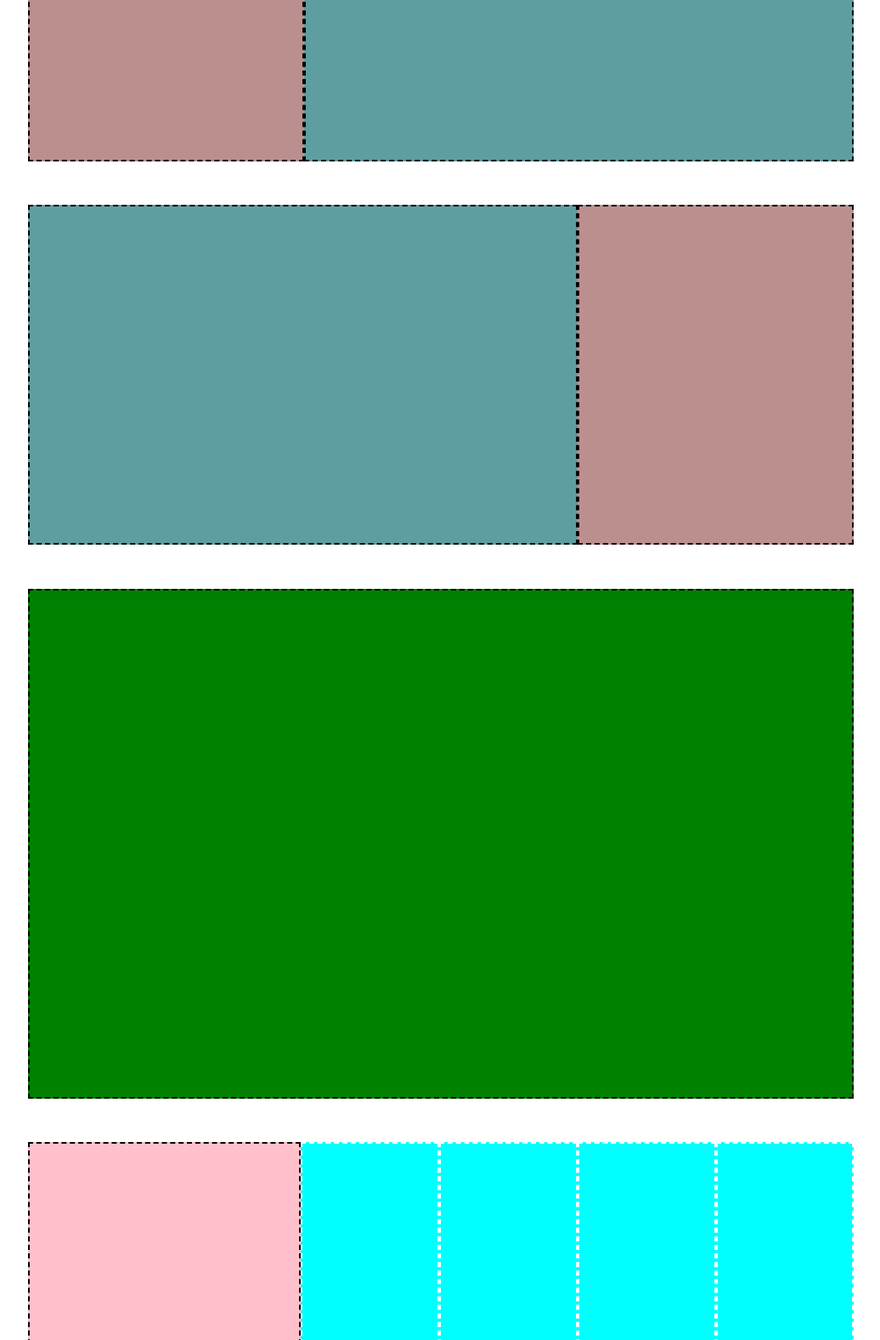
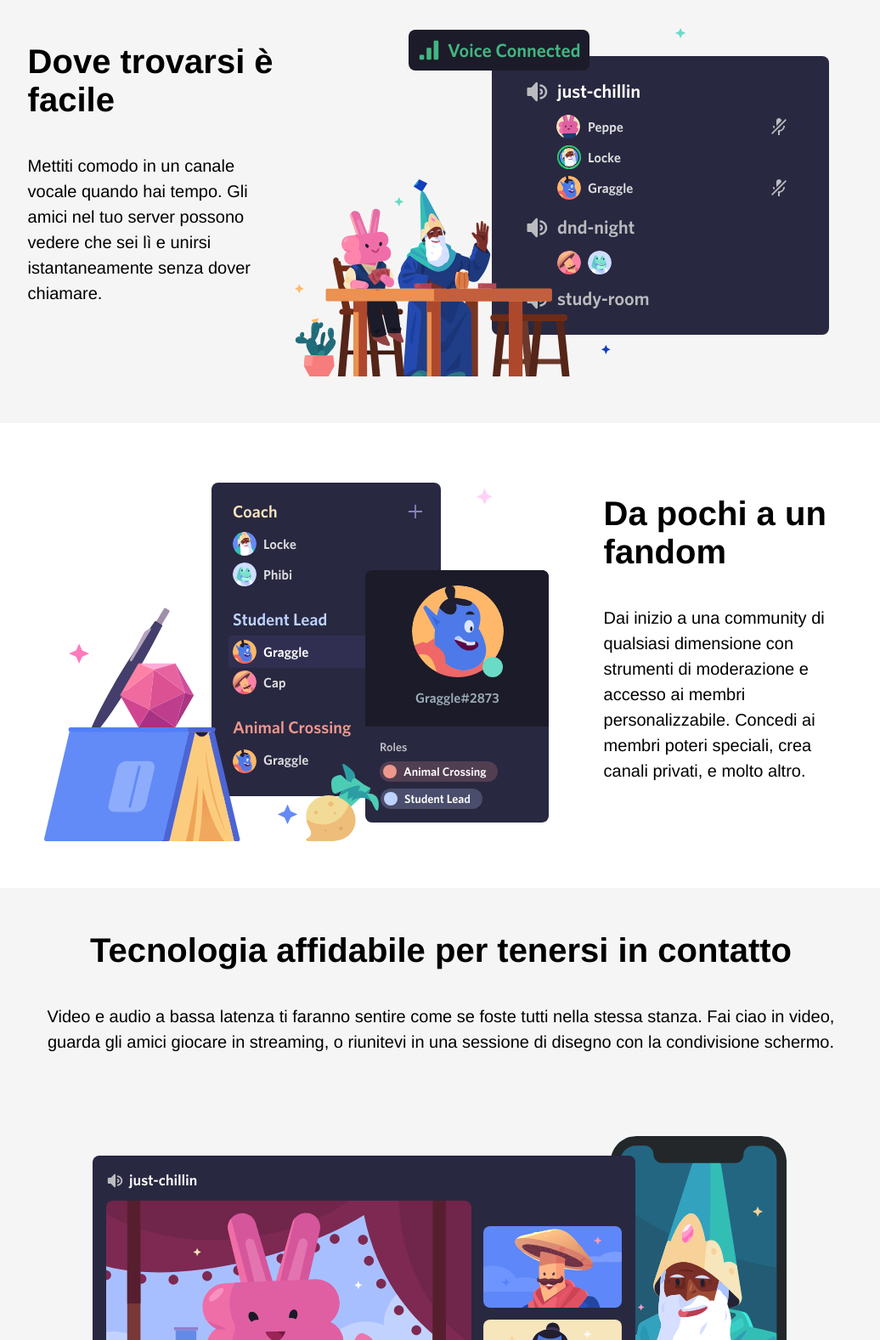
Before and after one commit to PaoloVisone/htmlcss-discord, a plain HTML site: page index.html in a window 1280 px wide. Shown: the part 1223-2800 px from the top of the page at 85% size, without its empty margins (121-1157 px from the left). Drawn offline with Linux system fonts and the light colour scheme.

Commit message:
Add all [MAIN]

```diff
--- a/index.html
+++ b/index.html
@@ -63,28 +63,78 @@
 
         <section class="content white">
 
-            <div class="box-cielo"></div>
-            <div class="box-rosa"></div>
+            <div class="box-item">
+                <img src="img/item1.svg" alt="Item1">
+            </div>
+            <div class="box-text">
+                <h2>Un luogo a invito con tutto lo spazio necessario per parlare
+                </h2>
+
+                <p class="text-contentBox">
+                    I server Discord sono organizzati in canali tematici in cui puoi collaborare, condividere o
+                    semplicemente parlare della tua giornata senza intasare una chat di gruppo.
+                </p>
+            </div>
 
         </section>
 
         <section class="content gray">
 
-            <div class="box-rosa"></div>
-            <div class="box-cielo"></div>
+            <div class="box-text">
+
+                <h2>
+                    Dove trovarsi è facile
+                </h2>
+
+                <p class="text-contentBox">
+                    Mettiti comodo in un canale vocale quando hai tempo. Gli amici nel tuo server possono vedere che sei
+                    lì e unirsi istantaneamente senza dover chiamare.
+                </p>
+
+            </div>
+
+            <div class="box-item">
+
+                <img src="img/item2.svg" alt="Item2">
+
+            </div>
 
         </section>
 
         <section class="content white">
 
-            <div class="box-cielo"></div>
-            <div class="box-rosa"></div>
+            <div class="box-item">
+                <img src="img/item3.svg" alt="Item3">
+            </div>
+            <div class="box-text">
+                <h2>Da pochi a un fandom
+                </h2>
+
+                <p class="text-contentBox">
+                    Dai inizio a una community di qualsiasi dimensione con strumenti di moderazione e accesso ai membri
+                    personalizzabile. Concedi ai membri poteri speciali, crea canali privati, e molto altro.
+                </p>
+            </div>
 
         </section>
 
         <section class="content gray">
 
-            <div class="box-big-verde"></div>
+            <div></div>
+
+            <div class="box-big">
+                <h2>
+                    Tecnologia affidabile per tenersi in contatto
+                </h2>
+
+                <p class="text-contentBox">
+                    Video e audio a bassa latenza ti faranno sentire come se foste tutti nella stessa stanza. Fai ciao
+                    in video, guarda gli amici giocare in streaming, o riunitevi in una sessione di disegno con la
+                    condivisione schermo.
+                </p>
+
+                <img src="img/item4-big.svg" alt="Item4-big">
+            </div>
 
         </section>
 
--- a/style.css
+++ b/style.css
@@ -88,11 +88,19 @@ h1 {
     /* margin-bottom: 50px; */
 }
 
+h2 {
+    font-size: 40px;
+}
+
 p {
     color: white;
-    line-height: 25px;
+    line-height: 30px;
     font-size: 20px;
     padding: 40px 0;
+}
+
+.text-contentBox {
+    color: black;
 }
 
 .btn-mac {
@@ -114,17 +122,16 @@ p {
     display: flex;
     justify-content: center;
     align-items: center;
-    padding: 2% 12%;
+    padding: 4% 12%;
+}
+
+.gray {
+    background-color: rgba(237, 235, 235, 0.522);
 }
 
 /*  Debug
 .blu {
      background-color: blue;
-}
-
-
-.gray {
-    background-color: gray;
 }
 
 .black {
@@ -136,24 +143,28 @@ p {
 
 /* BOX */
 
-.box-cielo {
+.box-item {
+    /* Debug
     background-color: cadetblue;
     border: 2px dashed black;
-    height: 400px;
+    height: 400px; */
     flex-grow: 2;
 }
 
-.box-rosa {
+.box-text {
+    /* Debug
     background-color: rosybrown;
     border: 2px dashed black;
-    height: 400px;
-    flex-grow: 1;
+    height: 400px;*/
+    max-width: 400px;
 }
 
-.box-big-verde {
+.box-big {
+    /* Debug
     background-color: green;
     border: 2px dashed black;
-    height: 600px;
+    height: 600px; */
+    text-align: center;
     flex-grow: 1;
 }
 
```
